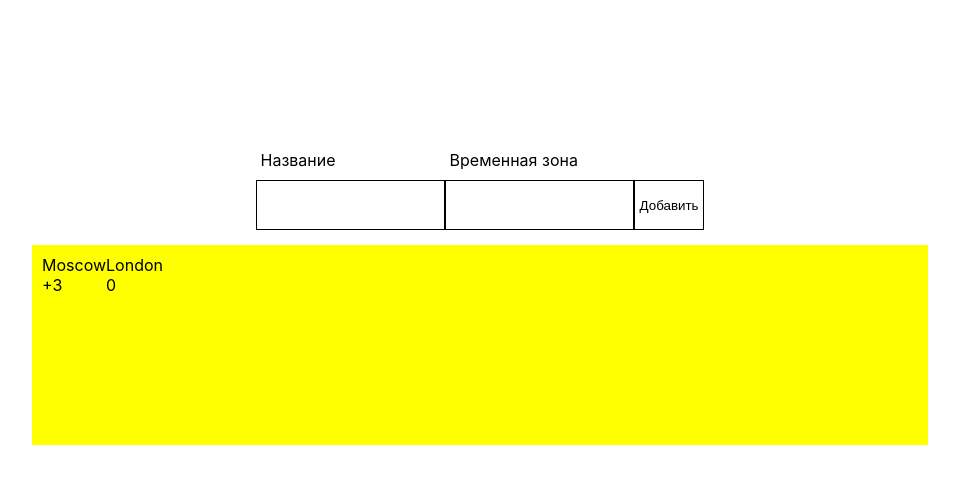
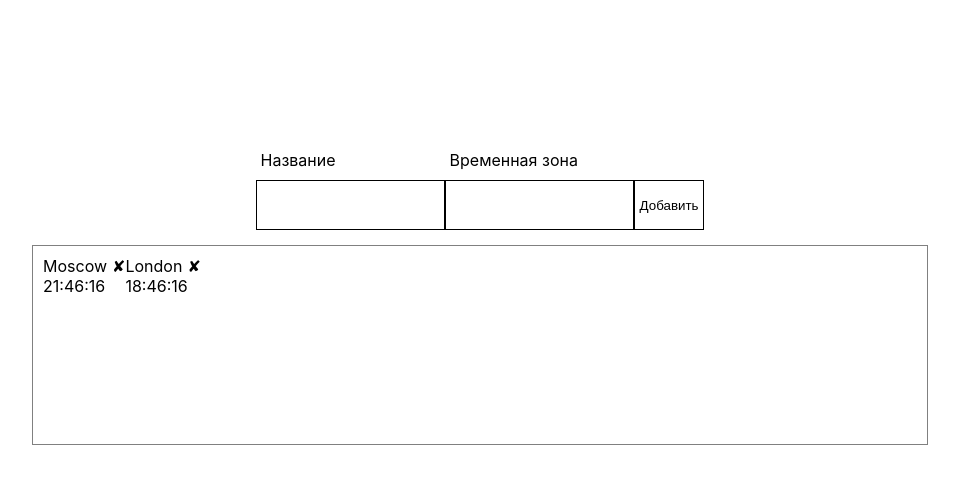
Before and after one commit to Antyfeev96/ra-lifecycle-watches, a React (Create React App) app: page / in a window 1280 px wide. Shown: the top 484 px of the page, without its empty margins (160-1119 px from the left). Built offline with nearby package versions, Linux system fonts and the light colour scheme.

Commit message:
Timestamp taken

```diff
--- a/src/Components/Watch/Watch.jsx
+++ b/src/Components/Watch/Watch.jsx
@@ -1,10 +1,15 @@
 import './Watch.scss';
+import moment from 'moment/min/moment-with-locales';
 import React, { Component } from 'react'
 import PropTypes from 'prop-types'
 
 export default class Watch extends Component {
   constructor(props) {
     super(props);
+    this.time = moment().utc().format('HH:mm:ss');
+    this.diff = +this.props.timestamp
+    console.log(this.diff);;
+    this.newTime = moment().utc().add(this.diff, 'hours').format('HH:mm:ss');
   }
 
   static propTypes = {
@@ -14,12 +19,16 @@ export default class Watch extends Component {
     })
   }
 
+  // giveLocalTime(timestamp) {
+
+  // }
+
   render() {
     return (
       <div className="watch">
-        <div className="watch__city">{this.props.city}</div>
-        <div className="watch__delete"></div>
-        <div className="watch__time">{this.props.timestamp}</div>
+        <span className="watch__city">{this.props.city}</span>
+        <span className="watch__delete">✘</span>
+        <div className="watch__time">{this.newTime}</div>
       </div>
     )
   }
--- a/src/Components/Watch/Watch.scss
+++ b/src/Components/Watch/Watch.scss
@@ -0,0 +1,6 @@
+.watch {
+  height: fit-content;
+  &__delete {
+    margin-left: 5px;
+  }
+}
--- a/src/Components/Watches/Watches.scss
+++ b/src/Components/Watches/Watches.scss
@@ -6,5 +6,5 @@
   height: 200px;
   margin-top: 15px;
   padding: 10px;
-  background-color: yellow;
+  border: 1px solid grey;
 }
```
